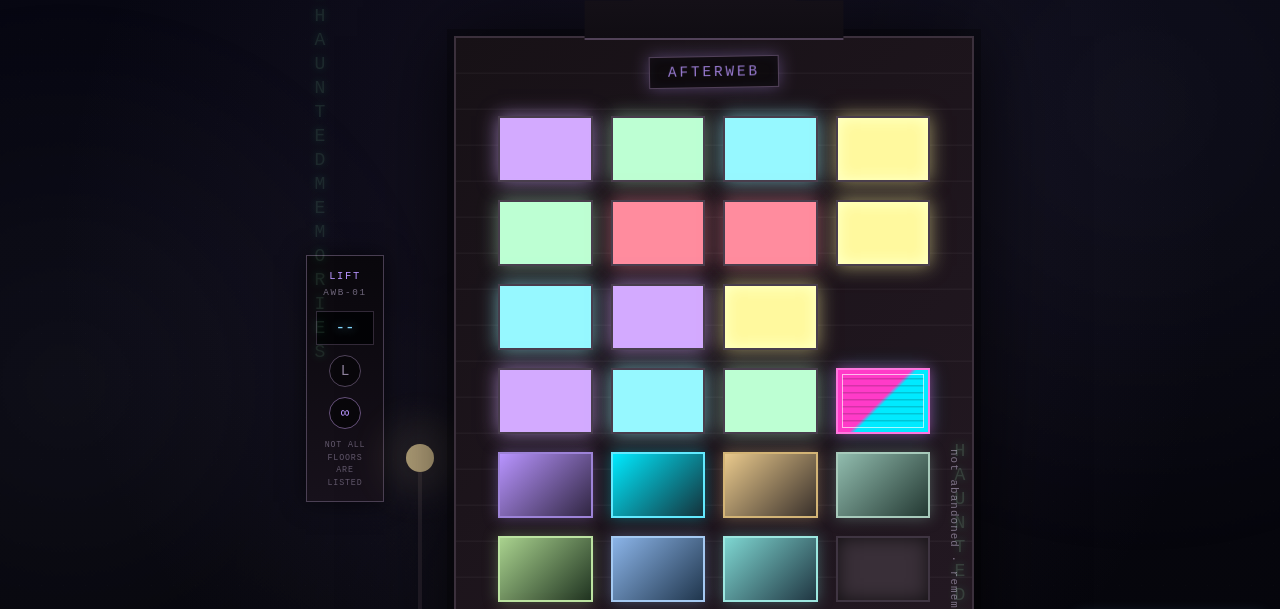
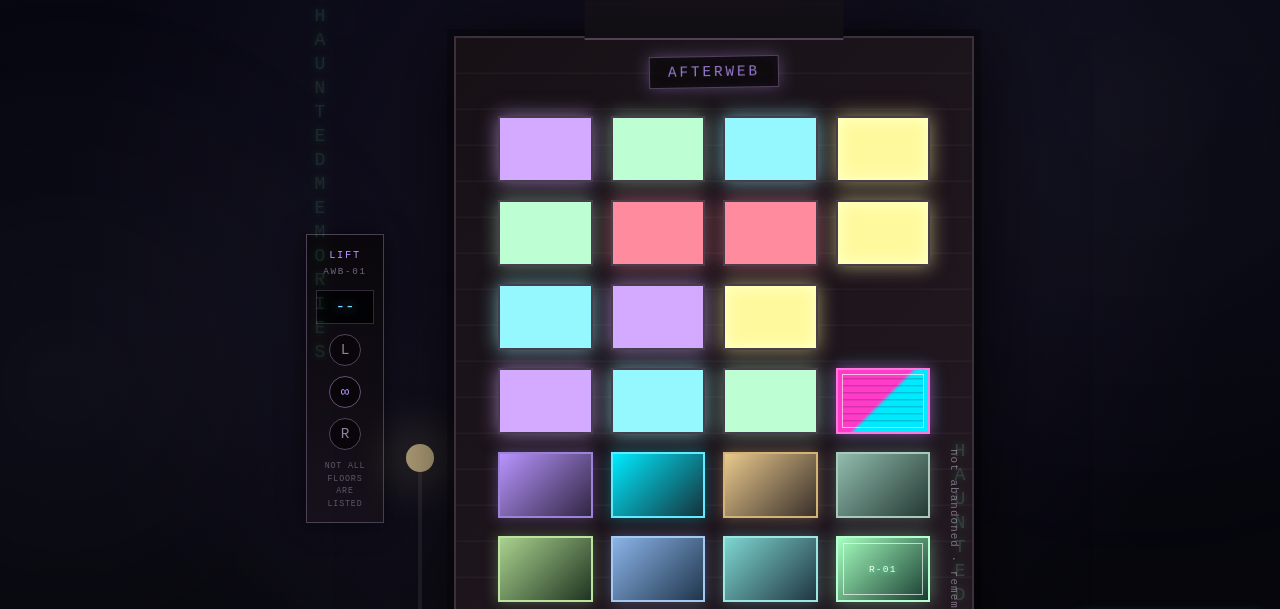
Before and after one commit to eureka-amor-index/atlas-coded, a plain HTML site: page afterweb-building.html in a window 1280 px wide. Shown: the part 135-744 px from the top of the page. Drawn offline with Linux system fonts and the light colour scheme.

Commit message:
Add Robot Guest Room to building directory and elevator

```diff
--- a/afterweb-building.html
+++ b/afterweb-building.html
@@ -615,6 +615,8 @@
     .window.tape-garden-window{background:linear-gradient(135deg,#a9d28e,#203421);border-color:#bce4a1;box-shadow:0 0 14px rgba(169,210,142,.38)}
     .window.night-bus-window{background:linear-gradient(135deg,#8bb4e8,#20364d);border-color:#a4c9f2;box-shadow:0 0 14px rgba(139,180,232,.38)}
     .window.weather-station-window{background:linear-gradient(135deg,#7ed6d1,#203642);border-color:#9ce7e0;box-shadow:0 0 14px rgba(126,214,209,.38)}
+    .window.robot-room-window{background:linear-gradient(135deg,#a6ffbf,#173c30);border-color:#b5ffd0;box-shadow:0 0 18px rgba(166,255,191,.42);position:relative}
+    .window.robot-room-window::before{content:"R-01";position:absolute;inset:5px;border:1px solid rgba(255,255,255,.65);display:grid;place-items:center;color:#effff4;font-size:.6rem;letter-spacing:.12em;text-shadow:0 0 6px #62ff9b}
 </style>
 </head>
 
@@ -638,6 +640,7 @@
         <a class="lift-button infinity" href="floor-residents.html" title="Floor Infinity — The Residents">∞</a>
         <a class="lift-button secret-lift" id="secretLift" href="sublevel-0.html" title="Sublevel 0" hidden>0</a>
         <a class="lift-button secret-lift" id="rootLift" href="floor-minus-one.html" title="Floor -1" hidden>−1</a>
+        <a class="lift-button" href="robot-guest-room.html" title="Robot Guest Room">R</a>
         <div class="elevator-note">NOT ALL FLOORS<br>ARE LISTED</div>
       </aside>
       <div class="lamp"></div>
@@ -724,6 +727,7 @@
           <a class="window tape-garden-window" href="tape-garden.html" title="Tape Garden"><span>Tape Garden</span></a>
           <a class="window night-bus-window" href="night-bus.html" title="Night Bus"><span>Night Bus</span></a>
           <a class="window weather-station-window" href="weather-station.html" title="Weather Station"><span>Weather Station</span></a>
+          <a class="window robot-room-window" href="robot-guest-room.html" title="Robot Guest Room"><span>Robot Guest Room // R-01</span></a>
 
           <a class="window" href="/room-404.html" title="Room 404">
             <span>Room 404</span>
```
